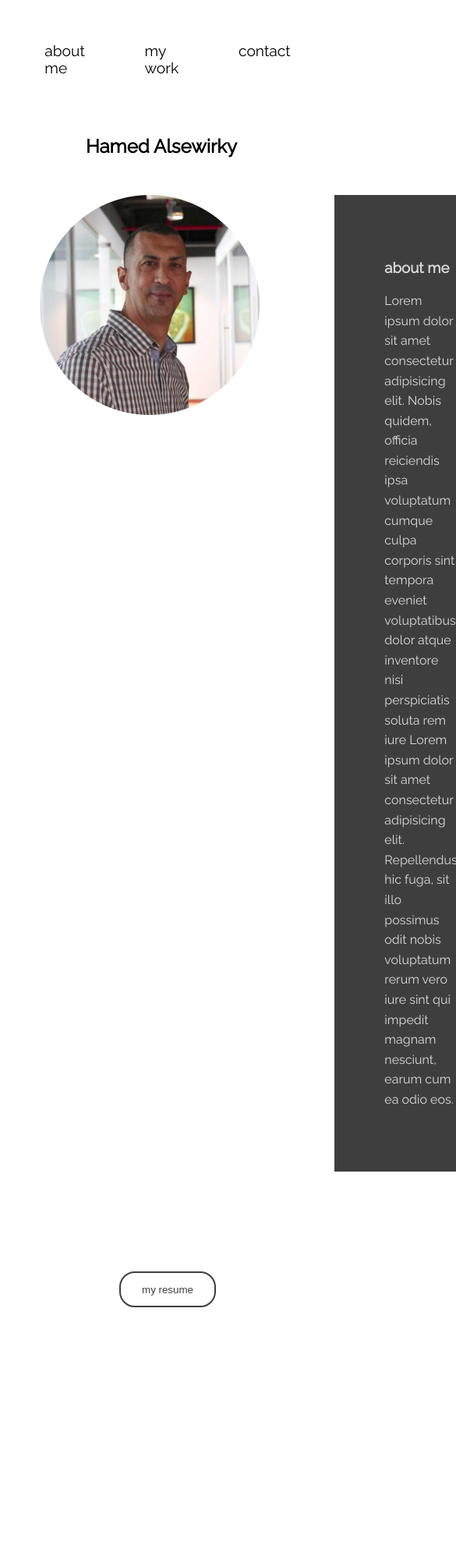
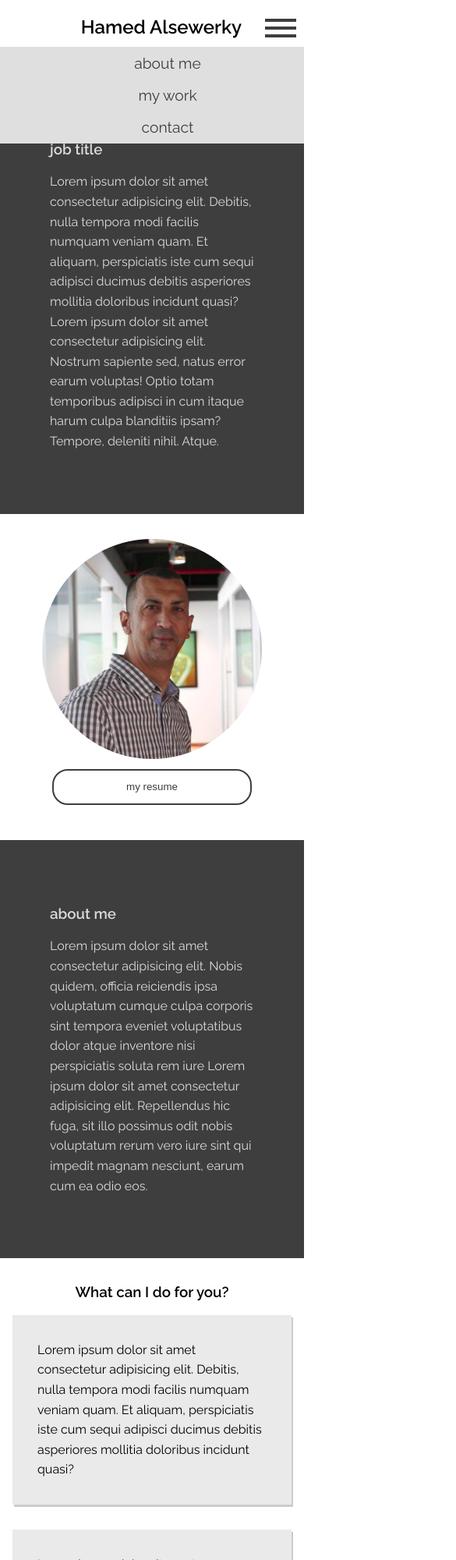
Before and after one commit to lightningC00kie/alsewerky, a plain HTML site: page public/index.html in a window 390 px wide. Shown: the top 2000 px of the page at 78% size, 585 px wide, since content can reach past the window. Before the commit the page ends 1676 px from the top, so only its background shows below. Drawn offline with nearby package versions, Linux system fonts and the light colour scheme.

Commit message:
first commit

```diff
--- a/index.html
+++ b/public/index.html
@@ -5,21 +5,26 @@
     <meta http-equiv="X-UA-Compatible" content="IE=edge" />
     <meta name="viewport" content="width=device-width, initial-scale=1.0" />
     <link rel="stylesheet" href="style.css" />
+    <script src="https://ajax.googleapis.com/ajax/libs/jquery/3.6.0/jquery.min.js"></script>    <script src="script.js"></script>
     <title>Hamed's Portfolio</title>
   </head>
   <body>
+      <div class="hamburger_container">
+        <div class="hamburger"></div>
+      </div>
       <div id="nav-div">
         <nav id="nav">
           <ul>
-          <li>about me</li>
-          <li>my work</li>
-          <li>contact</li>
+            <li><a href="#" class="nav__link">about me</a></li>
+            <li><a href="#" class="nav__link">my work</a></li>
+            <li><a href="#" class="nav__link">contact</a></li>
           </ul>
         </nav>
       </div>
+
     <div class="content">
       <div class="outer_content">
-        <h2>Hamed Alsewirky</h2>
+        <h2>Hamed Alsewerky</h2>
 
         <div class="top_content">
           <div class="left_intro_card">
@@ -37,7 +42,10 @@
               </p>
             </div>
           </div>
-          <div class="center_pic"><img src="media/main_img1.png" alt="" /></div>
+          <div class="center_pic">
+            <img src="media/main_img1.png" alt="" />
+            <button class="resume">my resume</button>
+          </div>
           <div class="right_intro_card">
             <div class="card_content">
               <h3>about me</h3>
@@ -53,7 +61,30 @@
             </div>
           </div>
         </div>
-        <button class="resume">my resume</button>
+      </div>
+      <div class="page_break">
+        <h3 class="pb_header">What can I do for you?</h3>
+      </div>
+
+      <div class="cards_container">
+        <div class="card">
+          Lorem ipsum dolor sit amet consectetur adipisicing elit. Debitis,
+          nulla tempora modi facilis numquam veniam quam. Et aliquam,
+          perspiciatis iste cum sequi adipisci ducimus debitis asperiores
+          mollitia doloribus incidunt quasi?
+        </div>
+        <div class="card">
+          Lorem ipsum dolor sit amet consectetur adipisicing elit. Debitis,
+          nulla tempora modi facilis numquam veniam quam. Et aliquam,
+          perspiciatis iste cum sequi adipisci ducimus debitis asperiores
+          mollitia doloribus incidunt quasi?
+        </div>
+        <div class="card">
+          Lorem ipsum dolor sit amet consectetur adipisicing elit. Debitis,
+          nulla tempora modi facilis numquam veniam quam. Et aliquam,
+          perspiciatis iste cum sequi adipisci ducimus debitis asperiores
+          mollitia doloribus incidunt quasi?
+        </div>
       </div>
     </div>
   </body>
--- /dev/null
+++ b/public/script.js
@@ -0,0 +1,10 @@
+$(document).ready(function(){
+    $("#nav").removeClass("toggleNav");
+    $(".hamburger_container").click(function(){
+        $("#nav").toggleClass("toggleNav");
+        $(".hamburger").toggleClass(".hamburger_color");
+        $(".hamburger::before").toggleClass(".hamburger_color");
+        $(".hamburger::after").toggleClass(".hamburger_color");
+        console.log("clicked");
+    });
+});
--- /dev/null
+++ b/public/style.css
@@ -0,0 +1,290 @@
+@import url('https://fonts.googleapis.com/css2?family=Raleway:wght@400;600&display=swap');
+
+body {
+    font-family: 'Raleway', sans-serif;
+    margin: 0;
+    padding: 0;
+    box-sizing: border-box;
+}
+
+
+p {
+    line-height: 1.6;
+}
+
+#nav ul {
+    list-style: none;
+    display: flex;
+    flex-direction: row;
+    justify-content: center;
+}
+
+#nav ul li {
+    padding: 2em;
+    font-size: 1.2em;
+    font-weight: 500;
+}
+
+/* #nav ul li:hover {
+    font-size: 1.3em;
+    border-bottom: 1px solid black;
+} */
+
+.nav__link {
+    color: black;
+    text-decoration: none;
+    position: relative;
+    padding: 0 0 0.5em 0;
+}
+
+.nav__link::before {
+    content: "";
+    position: absolute;
+    bottom: 0px;
+    left: 0px;
+    width: 0;
+    height: 3px;
+    background-color: black;
+    -webkit-transition: width ease-in-out 150ms;
+    transition: width ease-in-out 150ms;
+}
+
+.nav__link:hover::before {
+    width: 100%;
+}
+
+.top_content {
+    /* background-color: red; */
+    display: flex;
+    flex-direction: row;
+    flex-wrap: nowrap;
+    /* width: 100%; */
+}
+
+.outer_content {
+    display: flex;
+    flex-direction: column;
+    align-items: center;
+}
+
+.outer_content h2 {
+    margin-bottom: 3rem;
+    margin-left: 1em;
+}
+
+.card_content {
+    padding: 4em;
+    background-color: #3E3E3E;
+    color: #DBDBDB;
+}
+
+.left_intro_card {
+    /* background-color: blue; */
+    margin-right: 6em;
+    /* height: 100%; */
+    /* height: auto; */
+}
+
+.right_intro_card {
+    /* background-color: blue; */
+    margin-left: 6em;
+}
+
+.center_pic {
+    display: flex;
+    flex-direction: column;
+    justify-content: space-between;
+}
+
+.resume {
+    background-color: transparent;
+    background-repeat: no-repeat;
+    padding: 1em 2em;
+    border-radius: 20px;
+    cursor: pointer;
+    border: 2px solid #3E3E3E;
+    color: #3E3E3E;
+}
+
+.resume:hover {
+    background-color: #3E3E3E;
+    color: #DBDBDB;
+    /* transition: color 200ms ease-in; */
+    transition: background-color 200ms ease-in;
+}
+
+.page_break {
+    display: flex;
+    flex-direction: row;
+    justify-content: center;
+}
+
+.pb_header {
+    margin-top: 4em;
+    margin-left: 3em;
+    font-family: 'Raleway', sans-serif;
+    font-weight: 600;
+}
+
+.cards_container {
+    display: flex;
+    flex-direction: row;
+    justify-content: space-evenly;
+}
+
+.card {
+    background-color: #EAEAEA;
+    margin: 1em 5em 5em 3em;
+    padding: 3em;
+    box-shadow: inset;
+    line-height: 1.6;
+    height: auto;
+    box-shadow: 2px 3px #cccccc;
+}
+
+.hamburger_container {
+    width: 0;
+    height: 0;
+}
+
+@media only screen and (max-width: 600px) {
+
+    #btn {
+        display: none;
+    }
+
+    #btn:checked + label > #nav{
+        display:flex;
+        height: 100%;
+    }
+
+    #nav {
+        background-color: #dfdfdf;
+        padding: 0;
+        margin: 0;
+        width: 100%;
+        position: absolute;
+        top: 60px;
+        transition: display ease-in-out 200ms;
+    }
+
+    .hamburger_container {
+        height: auto;
+        position: absolute;
+        top: 1.5em;
+        right: 50px;
+    }
+
+    .hamburger {
+        background-color:#3E3E3E;
+        width: 40px;
+        height: 4px;
+        position: relative;
+    }
+
+    .hamburger::before {
+        content: "";
+        position: absolute;
+        width: 40px;
+        height: 4px;
+        top: 10px;
+        left: 0px;
+        background-color: #3E3E3E;
+    }
+
+    .hamburger::after {
+        content: "";
+        position: absolute;
+        width: 40px;
+        height: 4px;
+        top: 20px;
+        left: 0px;
+        background-color: #3E3E3E;
+    }
+
+    #nav ul {
+        margin: 0;
+        display: flex;
+        flex-direction: column;
+        /* justify-content: center; */
+        text-align: center;
+
+        /* align-items: center; */
+    }
+
+    #nav ul li {
+        padding: 0.5em;
+        margin: 0;
+    }
+
+    #nav ul li a {
+        color: #3E3E3E;
+    }
+
+    .nav__link {
+        padding: 0;
+        margin: 0;
+        transition: none;
+    }
+
+    .nav__link::before {
+        transition: none;
+    }
+
+    .nav__link:hover::before {
+        width: 0;
+    }
+
+
+    /* h2 {
+        margin: 0;
+        padding: 0;
+    } */
+
+    .top_content {
+        display: flex;
+        flex-direction: column;
+        align-items: center;
+        margin: 0;
+    }
+
+    .left_intro_card {
+        padding: 0;
+        margin: 0 0 2em 0;
+    }
+
+    .resume {
+        margin: 1em;
+    }
+
+    .right_intro_card {
+        padding: 0;
+        margin: 2em 0 2em 0;
+    }
+
+    .pb_header {
+        margin: 0 0 1em 0;
+    }
+
+    .card {
+        padding: 2em;
+        margin: 0 1em 2em 1em;
+        box-shadow: 2px 3px #cccccc;
+    }
+
+    .cards_container {
+        display: flex;
+        flex-direction: column;
+        align-items: center;
+    }
+
+    .toggleNav {
+        height: 0;
+        display: none;
+        /* margin-top: 2em; */
+    }
+
+    .hamburger_color {
+        background-color: #F8F8F8;
+    }
+}
--- a/style.css
+++ /dev/null
@@ -1,87 +0,0 @@
-@import url('https://fonts.googleapis.com/css2?family=Raleway&display=swap');
-
-body {
-    font-family: 'Raleway', sans-serif;
-    margin: 0;
-    padding: 0;
-    box-sizing: border-box;
-}
-
-
-p {
-    line-height: 1.6;
-}
-
-#nav ul {
-    list-style: none;
-    display: flex;
-    flex-direction: row;
-    justify-content: center;
-}
-
-#nav ul li {
-    padding: 2em;
-    cursor: pointer;
-    font-size: 1.2em;
-    font-weight: 500;
-}
-
-#nav ul li:hover {
-    font-size: 1.3em;
-    /* border-bottom: 1px solid black; */
-}
-
-.top_content {
-    /* background-color: red; */
-    display: flex;
-    flex-direction: row;
-    flex-wrap: nowrap;
-    /* width: 100%; */
-}
-
-.outer_content {
-    display: flex;
-    flex-direction: column;
-    align-items: center;
-}
-
-.outer_content h2 {
-    margin-bottom: 3rem;
-    margin-left: 1em;
-}
-
-.card_content {
-    padding: 4em;
-    background-color: #3E3E3E;
-    color: #DBDBDB;
-}
-
-.left_intro_card {
-    /* background-color: blue; */
-    margin-right: 6em;
-    /* height: 100%; */
-    /* height: auto; */
-}
-
-.right_intro_card {
-    /* background-color: blue; */
-    margin-left: 6em;
-}
-
-.resume {
-    margin-left: 3em;
-    background-color: transparent;
-    background-repeat: no-repeat;
-    padding: 1em 2em;
-    border-radius: 20px;
-    cursor: pointer;
-    border: 2px solid #3E3E3E;
-    color: #3E3E3E;
-}
-
-.resume:hover {
-    background-color: #3E3E3E;
-    color: #DBDBDB;
-    transition: color 200ms ease-in;
-    transition: background-color 200ms ease-in;
-}
```
Also changed, not shown: firebase.json (added), public/media/main_img1.png (renamed from media/main_img1.png), 3 other files. Lines whose indentation alone changed are shown as unchanged.
